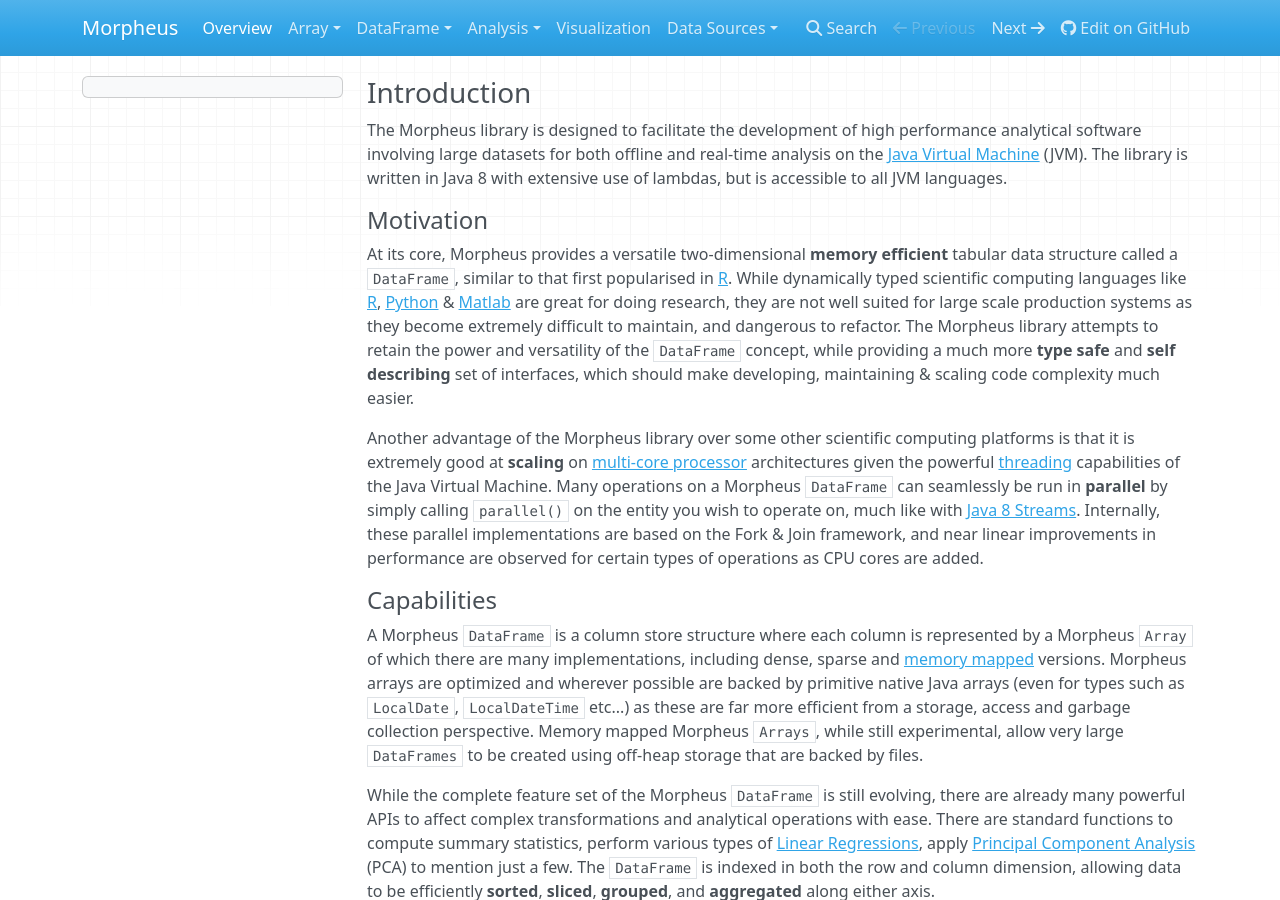
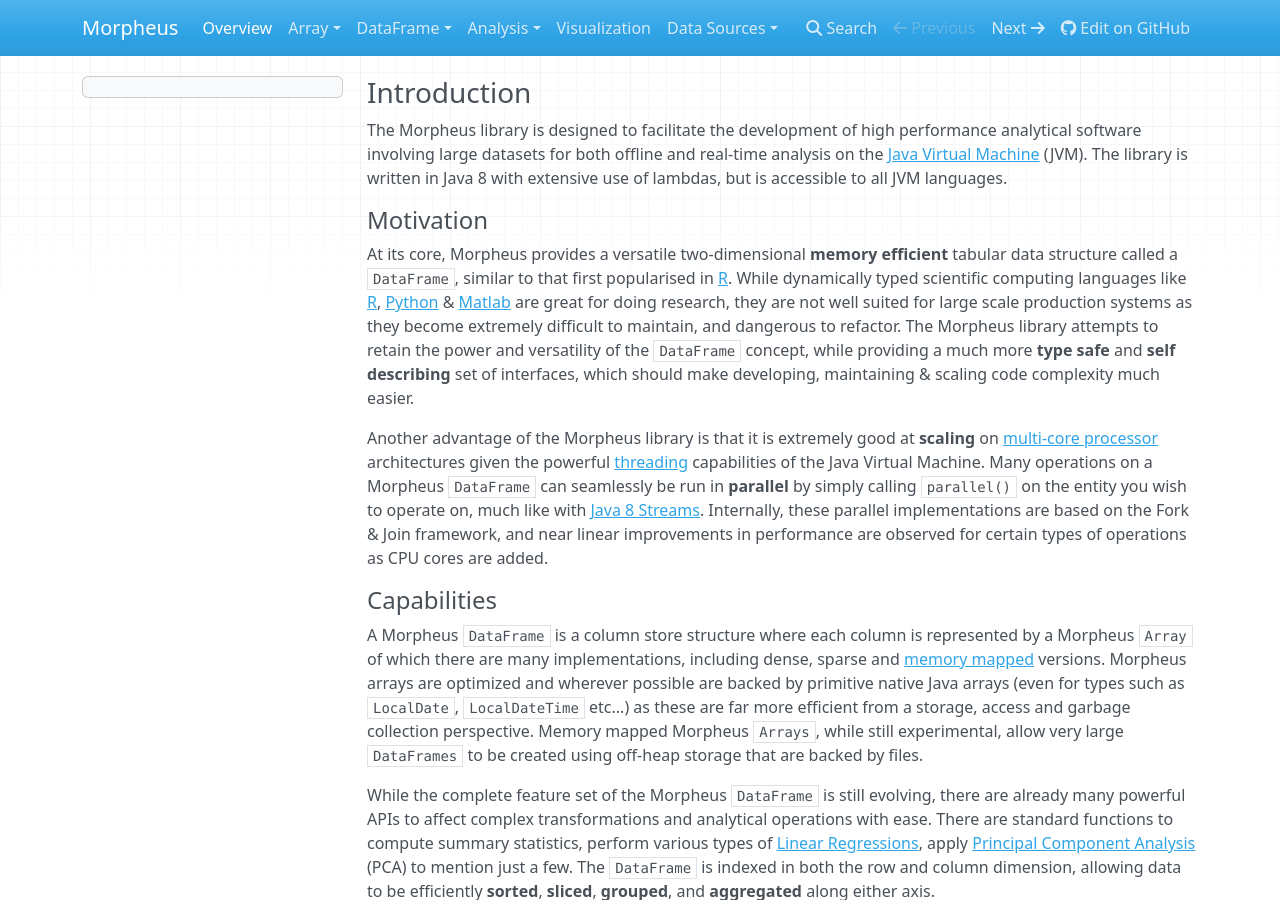
Before and after one commit to zavtech/morpheus-docs, an MkDocs documentation site: the page built from docs/index.md, in a window 1280 px wide and 900 px high. Built offline with MkDocs 1.6.1, drawn with Linux system fonts in a browser that asks for light colours; nearby versions of some CDN libraries; old or Windows-style settings are respelled for this version of MkDocs.

```diff
--- a/docs/index.md
+++ b/docs/index.md
@@ -14,10 +14,10 @@ and dangerous to refactor. The Morpheus library attempts to retain the power and
 much more **type safe** and **self describing** set of interfaces, which should make developing, maintaining & scaling code complexity much
 easier.
 
-Another advantage of the Morpheus library over some other scientific computing platforms is that it is extremely good at **scaling** on
-[multi-core processor](https://en.wikipedia.org/wiki/Multi-core_processor) architectures given the powerful [threading](https://en.wikipedia.org/wiki/Multithreading_(computer_architecture))
-capabilities of the Java Virtual Machine. Many operations on a Morpheus `DataFrame` can seamlessly be run in **parallel** by simply calling
-`parallel()` on the entity you wish to operate on, much like with [Java 8 Streams](http://www.oracle.com/technetwork/articles/java/ma14-java-se-8-streams-2177646.html).
+Another advantage of the Morpheus library is that it is extremely good at **scaling** on [multi-core processor](https://en.wikipedia.org/wiki/Multi-core_processor)
+architectures given the powerful [threading](https://en.wikipedia.org/wiki/Multithreading_(computer_architecture)) capabilities of the Java
+Virtual Machine. Many operations on a Morpheus `DataFrame` can seamlessly be run in **parallel** by simply calling `parallel()` on the entity
+you wish to operate on, much like with [Java 8 Streams](http://www.oracle.com/technetwork/articles/java/ma14-java-se-8-streams-2177646.html).
 Internally, these parallel implementations are based on the Fork & Join framework, and near linear improvements in performance are observed
 for certain types of operations as CPU cores are added.
 
--- a/mkdocs.yml
+++ b/mkdocs.yml
@@ -15,6 +15,7 @@ extra_javascript:
   - https://cdn.rawgit.com/google/code-prettify/master/loader/run_prettify.js
   - https://cdnjs.cloudflare.com/ajax/libs/highlight.js/9.5.0/highlight.min.js
   - https://cdn.mathjax.org/mathjax/latest/MathJax.js?config=TeX-MML-AM_CHTML
+  - http://www.zavtech.com/morpheus/docs/javascript/analytics.js
 
 
 pages:
```
Also changed, not shown: docs/javascript/analytics.js (added, +13 -0 lines), website/index.html (+18 -1 lines).
